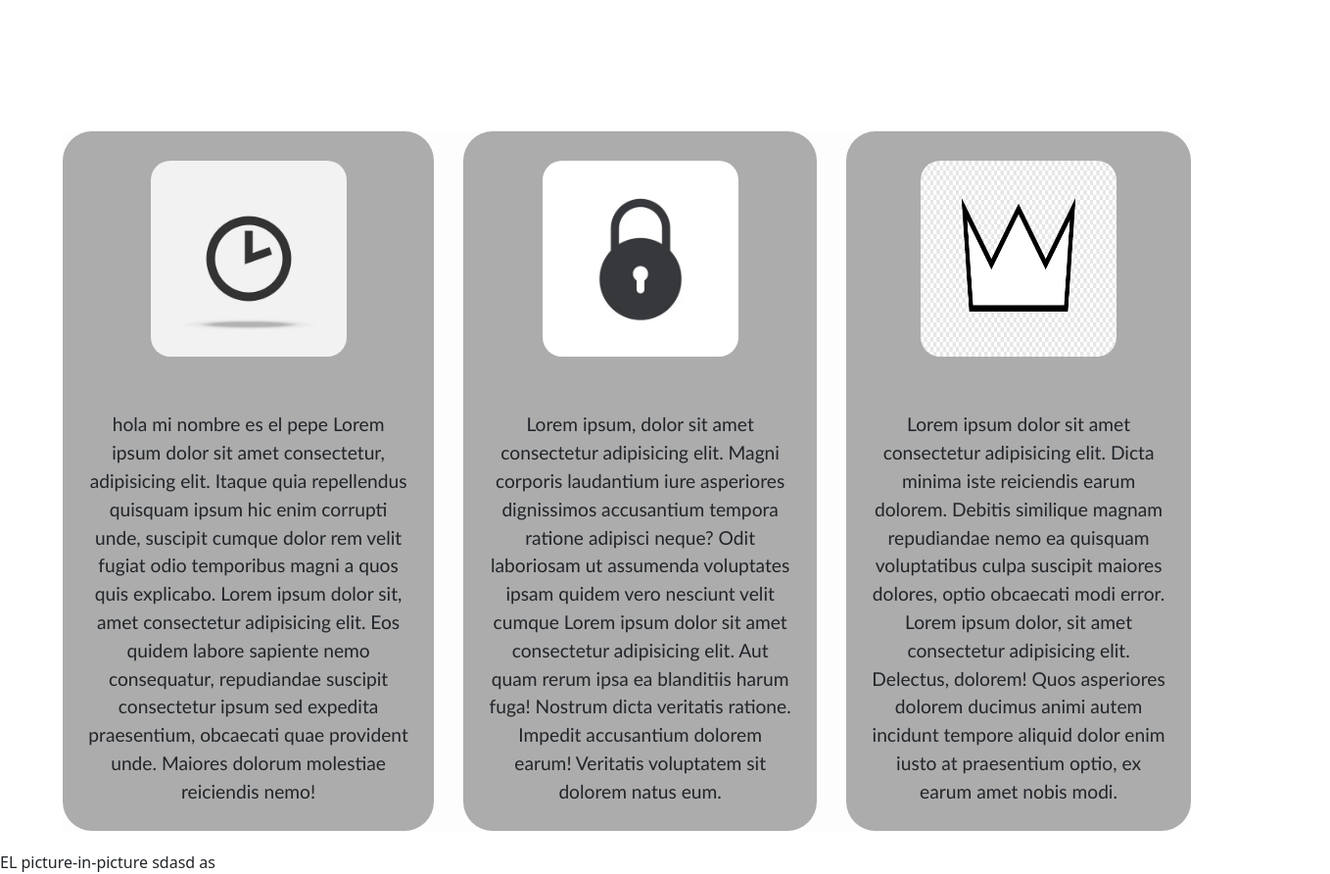
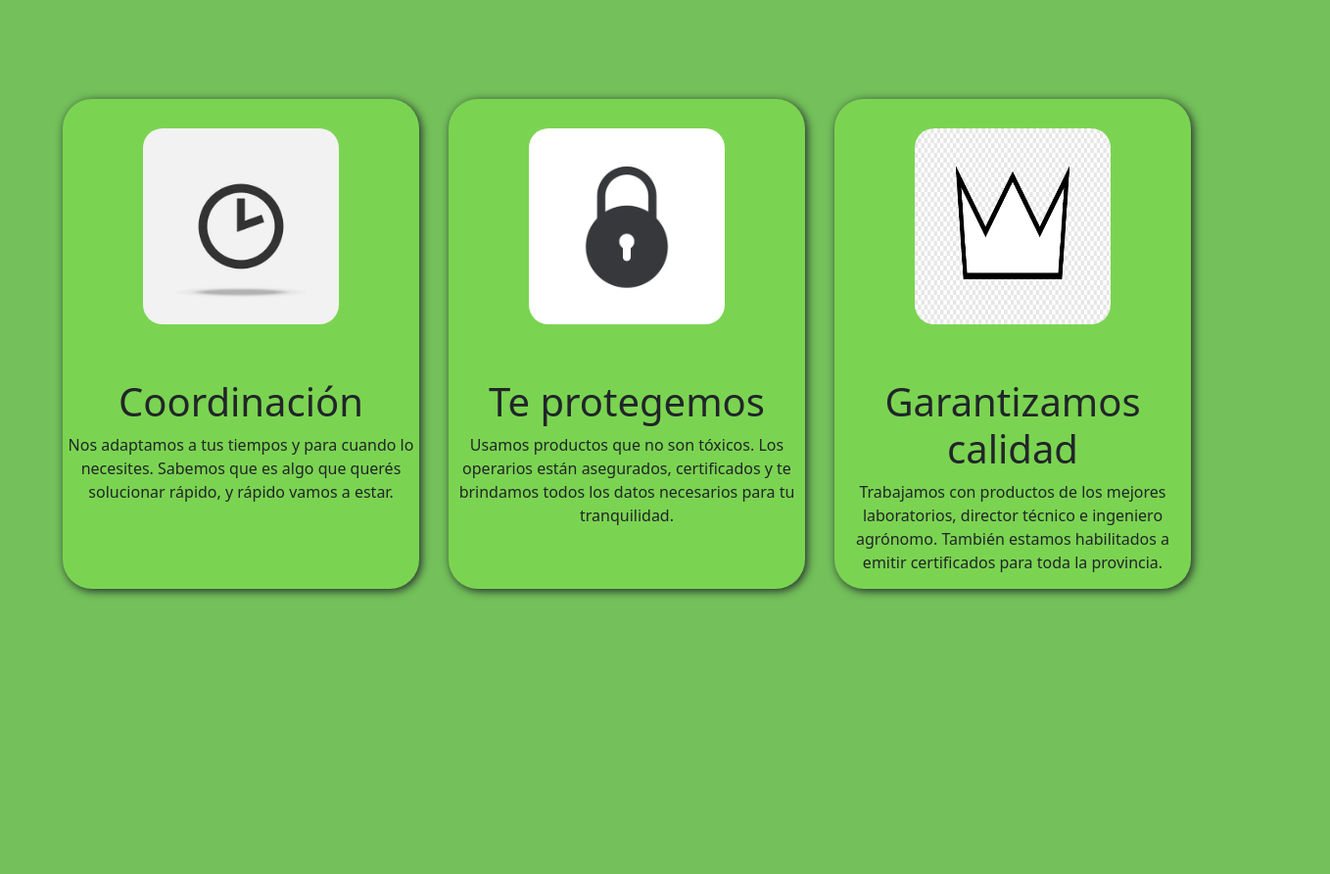
Before and after one commit to 2004444/Timoteo-Comisi-n-55615, a plain HTML site: page index.html in a window 1280 px wide. Shown: the part 880-1772 px from the top of the page at 98% size, 1358 px wide, since content can reach past the window. After the commit the page ends 1501 px from the top, so only its background shows below. Drawn offline with nearby package versions, Linux system fonts and the light colour scheme.

Commit message:
mejore el index pero falta

```diff
--- a/index.html
+++ b/index.html
@@ -8,10 +8,10 @@
     <link href="style.css" rel="stylesheet">
     <title>Misterio a la orden</title>
 </head>
-<body>
+<body class="fondo1">
   <nav class="navbar navbar-dark bg-dark fixed-top">
     <div class="container-fluid">
-      <a class="navbar-brand">Misterio a la orden</a>
+      <a class="navbar-brand"></a>
       <button class="navbar-toggler" type="button" data-bs-toggle="offcanvas" data-bs-target="#offcanvasDarkNavbar" aria-controls="offcanvasDarkNavbar" aria-label="Toggle navigation">
         <span class="navbar-toggler-icon"></span>
       </button>
@@ -41,33 +41,33 @@
   <br>
   <br>
   <br>
-  <h1 class="inicio-h1">Inicio</h1>
-    <img src="cazafantasmas.jpg" alt="logo de los cazafantasmas" id="cazafantasmas">
+  <img src="background-image.jpg" class="img-fluid" alt="...">
       <p>Lorem ipsum dolor sit amet consectetur adipisicing elit. Exercitationem inventore iusto quo eveniet impedit ab officia, obcaecati soluta voluptatum placeat vero numquam ratione quis, quasi repellendus distinctio aliquid repudiandae Lorem ipsum dolor sit amet consectetur adipisicing elit. Nesciunt sapiente placeat, ipsum vel officiis cupiditate corrupti, in debitis ut aut doloribus alias</p>
      <br>
      <br>
 <div class="contenedor">
   <div class="reloj">
     <img src="reloj minimalista.jpg" alt="reloj negro" class="reloj1">
-      <p>hola mi nombre es el pepe Lorem ipsum dolor sit amet consectetur, adipisicing elit. Itaque quia repellendus quisquam ipsum hic enim corrupti unde, suscipit cumque dolor rem velit fugiat odio temporibus magni a quos quis explicabo. Lorem ipsum dolor sit, amet consectetur adipisicing elit. Eos quidem labore sapiente nemo consequatur, repudiandae suscipit consectetur ipsum sed expedita praesentium, obcaecati quae provident unde. Maiores dolorum molestiae reiciendis nemo!</p>
+      <p>
+        <h1>Coordinación</h1>
+        Nos adaptamos a tus tiempos y para cuando lo necesites. Sabemos que es algo que querés solucionar rápido, y rápido vamos a estar.</p>
    </div>
      <br>
   <div class="candado">
     <img src="candado minimalista.webp" alt="reloj negro" class="candado2">
-      <p> Lorem ipsum, dolor sit amet consectetur adipisicing elit. Magni corporis laudantium iure asperiores dignissimos accusantium tempora ratione adipisci neque? Odit laboriosam ut assumenda voluptates ipsam quidem vero nesciunt velit cumque Lorem ipsum dolor sit amet consectetur adipisicing elit. Aut quam rerum ipsa ea blanditiis harum fuga! Nostrum dicta veritatis ratione. Impedit accusantium dolorem earum! Veritatis voluptatem sit dolorem natus eum.</p>
+      <p> <h1>Te protegemos</h1>
+        Usamos productos que no son tóxicos. Los operarios están asegurados, certificados y te brindamos todos los datos necesarios para tu tranquilidad.</p>
   </div>
      <br>
   <div class="corona">
     <img src="corona minimalusta.png" alt="corona negra" class="corona3">
-      <p>Lorem ipsum dolor sit amet consectetur adipisicing elit. Dicta minima iste reiciendis earum dolorem. Debitis similique magnam repudiandae nemo ea quisquam voluptatibus culpa suscipit maiores dolores, optio obcaecati modi error. Lorem ipsum dolor, sit amet consectetur adipisicing elit. Delectus, dolorem! Quos asperiores dolorem ducimus animi autem incidunt tempore aliquid dolor enim iusto at praesentium optio, ex earum amet nobis modi.</p>
+      <p><h1>Garantizamos calidad</h1>
+        Trabajamos con productos de los mejores laboratorios, director técnico e ingeniero agrónomo. También estamos habilitados a emitir certificados para toda la provincia.</p>
   </div>
 </div>
    <script src="https://cdn.jsdelivr.net/npm/bootstrap@5.3.0/dist/js/bootstrap.bundle.min.js"         integrity="sha384-geWF76RCwLtnZ8qwWowPQNguL3RmwHVBC9FhGdlKrxdiJJigb/j/68SIy3Te4Bkz" crossorigin="anonymous">
  </script>
 </body>
 <footer>
-  EL picture-in-picture
-  sdasd
-  as
 </footer>
 </html>
--- a/style.css
+++ b/style.css
@@ -98,7 +98,7 @@ p{
 .contenedor {
     margin-bottom: 20px;
     text-align: center;
-    background-color: rgb(253, 253, 253);
+    background-color: rgb(116, 193, 91);
     display: flex;
     width: 90%;
     align-items: center;
@@ -108,30 +108,40 @@ p{
 
    p {
     margin: 25px;
+    font-family: 'Trebuchet MS', 'Lucida Sans Unicode', 'Lucida Grande', 'Lucida Sans', Arial, sans-serif;
 
    }
 
 .reloj{
-    background-color: rgb(172, 172, 172);
+    background-color: rgb(123, 212, 81);
     display: block;
     align-items: center;
     border-radius: 30px;
+    box-shadow: 2px 2px 10px;
+    width: 950px;
+    height: 500px;
+    text-align: center;
 }
 .candado{
-    background-color: rgb(172, 172, 172);
+    background-color: rgb(123, 212, 81);
     display: block;
     align-items: center;
     justify-content: center;
     border-radius: 30px;
     margin-left: 30px;
-
+    box-shadow: 2px 2px 10px;
+    width: 950px;
+    height: 500px;
 }
 .corona{
-    background-color: rgb(172, 172, 172);
+    background-color: rgb(123, 212, 81);
     display: block;
     margin-left: 30px;
     align-items: center;
     border-radius: 30px;
+    box-shadow: 2px 2px 10px;
+    width: 950px;
+    height: 500px;
 }
 .nav{
     background-color: rgb(0, 0, 0);
@@ -141,9 +151,32 @@ p{
 }
 .offcanvas-body{
     font-family: 'Trebuchet MS', 'Lucida Sans Unicode', 'Lucida Grande', 'Lucida Sans', Arial, sans-serif;
-    background-image: none;
+    background-color: rgb(116, 193, 91);
 }
 .formularios{
     display: flex;
     align-items: column;
 }
+.scoobyneta{
+    width: 1300px;
+    height: 530px;
+    display:flex;
+    margin: 78px;
+    align-items: center;
+    justify-content: center;
+}
+.fondo1{
+    background-color: rgb(116, 193, 91);
+}
+.img-fluid{
+    width: 1300px;
+    height: 530px;
+    display:flex;
+    margin: 78px;
+    align-items: center;
+    justify-content: center;
+
+}
+.proteccion{
+    text-align: center;
+}
```
Also changed, not shown: background-image.jpg (added).
